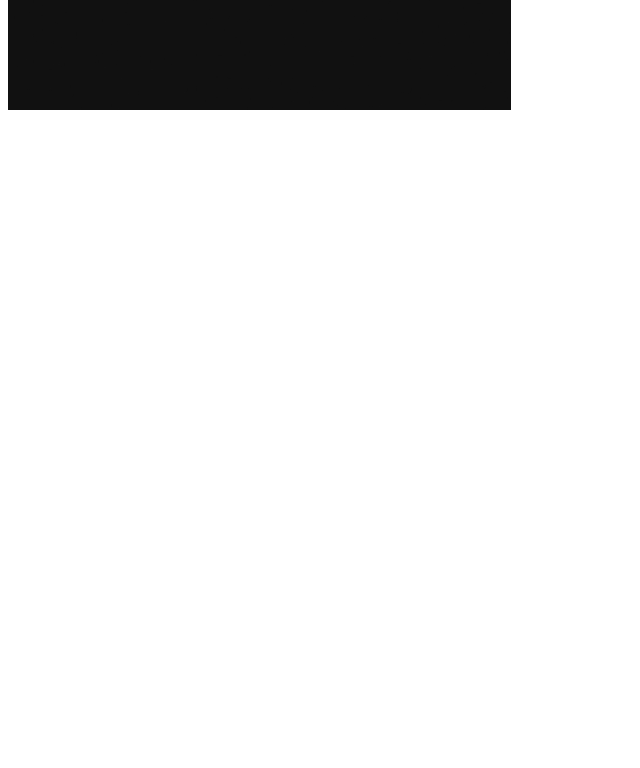
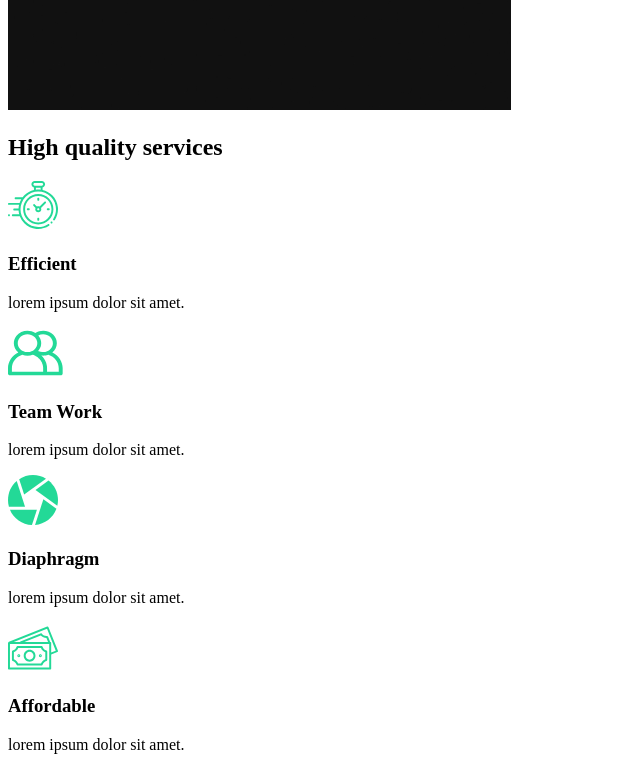
Before and after one commit to Chris-Finch/capture-website, a React (Create React App) app: page / in a window 1280 px wide. Shown: the part 860-1628 px from the top of the page, without its empty margins (0-640 px from the left). Before the commit the page ends 982 px from the top, so only its background shows below. Built offline with nearby package versions, Linux system fonts and the light colour scheme.

Commit message:
Services Section

```diff
--- /dev/null
+++ b/src/components/ServicesSection.js
@@ -0,0 +1,51 @@
+// import Icons
+import clock from "../img/clock.svg";
+import diaphragm from "../img/diaphragm.svg";
+import money from "../img/money.svg";
+import teamwork from "../img/teamwork.svg";
+import home2 from "../img/home2.png";
+
+const ServicesSection = () => {
+  return (
+    <div className="services">
+      <div className="description">
+        <h2>
+          High <span>quality</span> services
+        </h2>
+        <div className="cards">
+          <div className="card">
+            <div className="icon">
+              <img alt="icon" src={clock} />
+              <h3>Efficient</h3>
+            </div>
+            <p>lorem ipsum dolor sit amet.</p>
+          </div>
+          <div className="card">
+            <div className="icon">
+              <img alt="icon" src={teamwork} />
+              <h3>Team Work</h3>
+            </div>
+            <p>lorem ipsum dolor sit amet.</p>
+          </div>
+          <div className="card">
+            <div className="icon">
+              <img alt="icon" src={diaphragm} />
+              <h3>Diaphragm</h3>
+            </div>
+            <p>lorem ipsum dolor sit amet.</p>
+          </div>
+          <div className="card">
+            <div className="icon">
+              <img alt="icon" src={money} />
+              <h3>Affordable</h3>
+            </div>
+            <p>lorem ipsum dolor sit amet.</p>
+          </div>
+        </div>
+      </div>
+      <img src={home2} alt="camera" />
+    </div>
+  );
+};
+
+export default ServicesSection;
--- a/src/pages/AboutUs.js
+++ b/src/pages/AboutUs.js
@@ -1,8 +1,14 @@
 // Page components
 import AboutSection from "../components/AboutSection";
+import ServicesSection from "../components/ServicesSection";
 
 const AboutUs = () => {
-  return <AboutSection />;
+  return (
+    <>
+      <AboutSection />
+      <ServicesSection />
+    </>
+  );
 };
 
 export default AboutUs;
```
Also changed, not shown: 1 other file (tests, documents, lock files or other folders).
